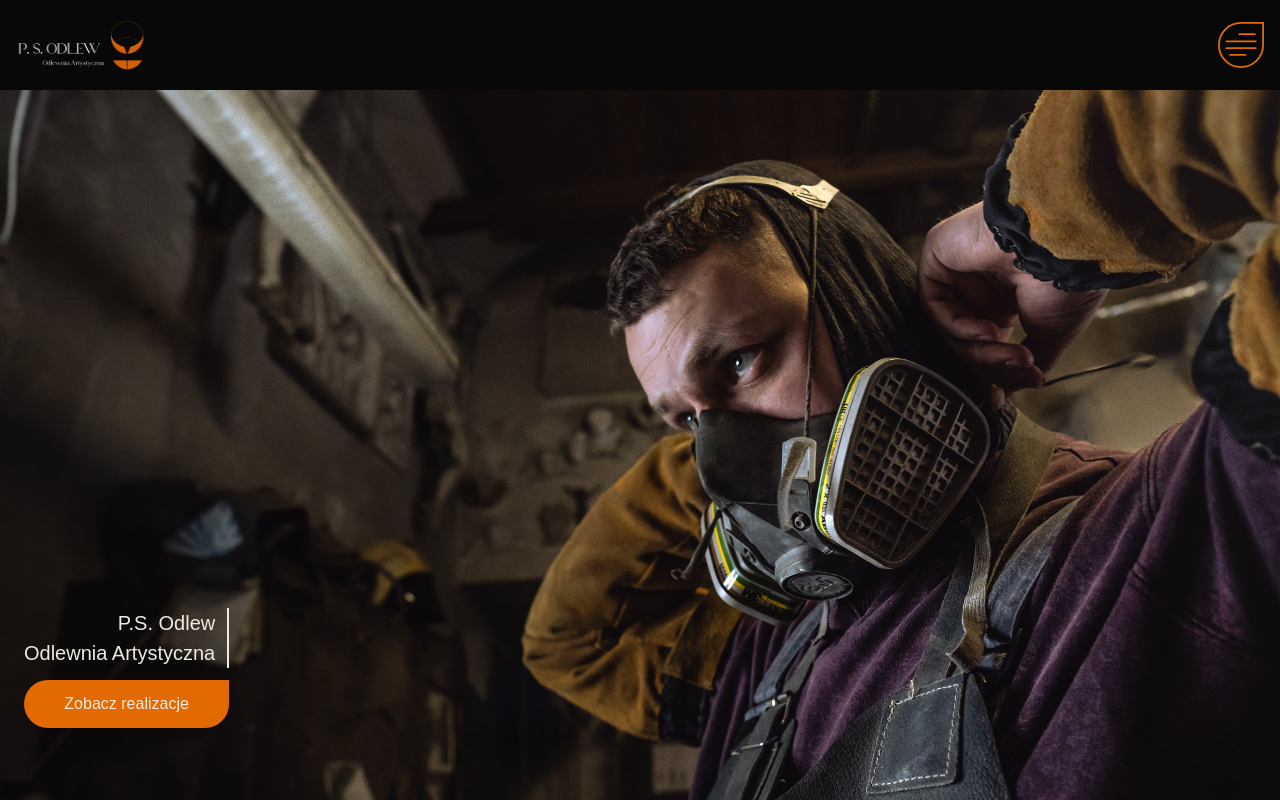
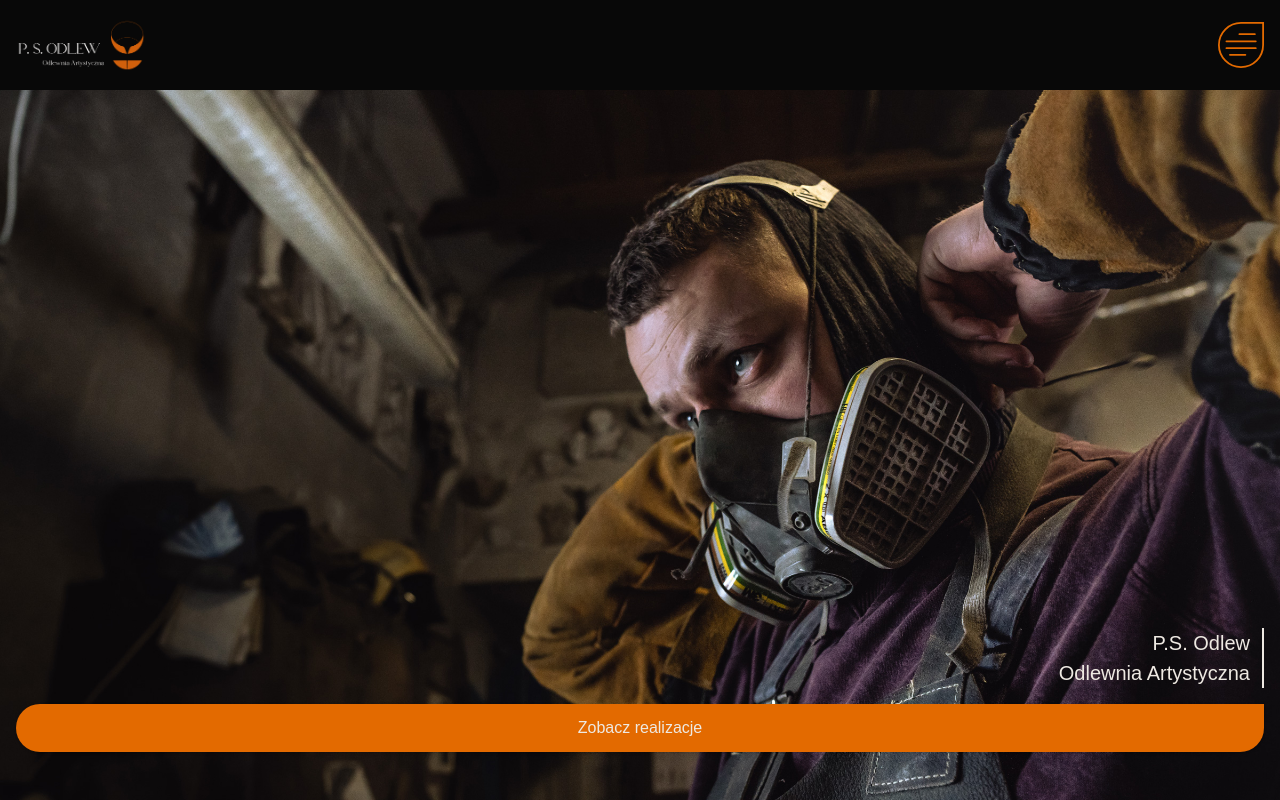
Before and after one commit to MarioLuigie/Odlew, a Next.js app: page / in a window 1280 px wide. Built offline with nearby package versions, Linux system fonts and the light colour scheme.

Commit message:
Refactor: Rebuild HomePage

```diff
--- a/src/components/pages/HomePage.tsx
+++ b/src/components/pages/HomePage.tsx
@@ -4,11 +4,12 @@ import CustomButton from '@/components/shared/CustomButton'
 
 export default function HomePage() {
 	return (
-		<div className="h-homePage p-6 flex items-end homepage-background">
-			<div className='flex flex-col gap-3 pb-12'>
+		<div className="flex flex-col">
+			<div className="h-homePage flex flex-col justify-end gap-4 p-4 pb-12 homepage-background">
 				<CompanyName mode="light" className="h-auto" />
 				<CustomButton />
 			</div>
+			<div className="bg-red-300 w-full h-[120px]">SECTION</div>
 		</div>
 	)
 }
```
